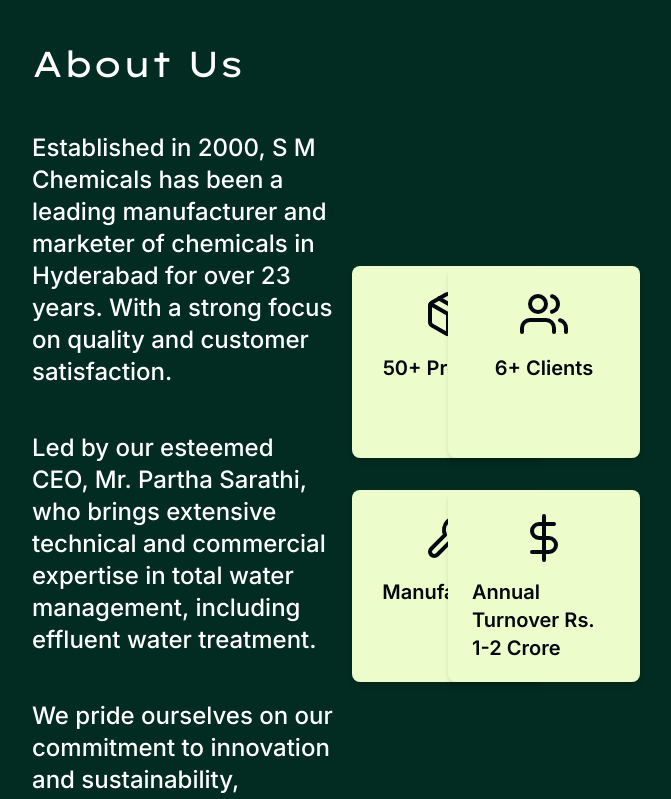
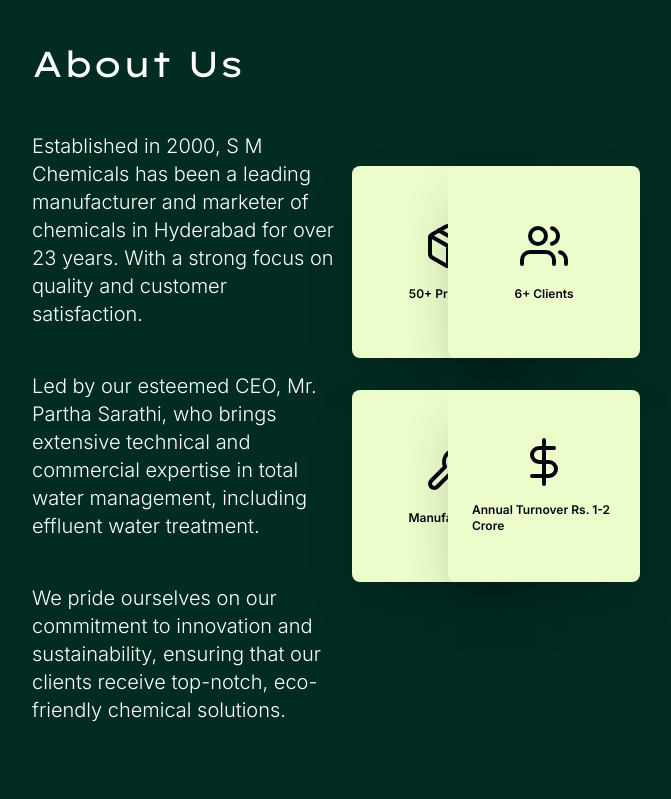
Before and after one commit to smchemicals/SM-Chemicals-NextJS, a Next.js app: page / in a window 1280 px wide. Shown: the part 940-1739 px from the top of the page, without its empty margins (368-1039 px from the left). Built offline with nearby package versions, Linux system fonts and the light colour scheme; a web font is replaced by a local one.

Commit message:
Minor changes to the text

```diff
--- a/components/aboutus.tsx
+++ b/components/aboutus.tsx
@@ -34,7 +34,7 @@
 								delay: 0.1,
 							}}>
 							<div className="mt-12 mb-11">
-								<p className="text-2xl font-medium text-white text-left">
+								<p className="text-xl font-light text-white text-left">
 									Established in 2000, S M Chemicals has been a leading
 									manufacturer and marketer of chemicals in Hyderabad for over
 									23 years. With a strong focus on quality and customer
@@ -42,14 +42,14 @@
 								</p>
 							</div>
 							<div className="mt-6 mb-11">
-								<p className="text-2xl text-white font-medium">
+								<p className="text-xl font-light text-white text-left">
 									Led by our esteemed CEO, Mr. Partha Sarathi, who brings
 									extensive technical and commercial expertise in total water
 									management, including effluent water treatment.
 								</p>
 							</div>
 							<div className="mt-6 mb-11">
-								<p className="text-2xl text-white font-medium">
+								<p className="text-xl font-light text-white text-left">
 									We pride ourselves on our commitment to innovation and
 									sustainability, ensuring that our clients receive top-notch,
 									eco-friendly chemical solutions.
@@ -72,13 +72,15 @@
 								{aboutCards.map((card, index) => (
 									<div
 										key={index}
-										className="bg-lime-100 p-6 rounded-lg shadow-md h-48 w-48">
-										<div className="text-5xl flex justify-center">
-											{card.icon}
+										className="bg-lime-100 p-6 rounded-lg shadow-2xl h-48 w-48 flex flex-col justify-center items-center">
+										{" "}
+										{/* Added flex flex-col justify-center items-center */}
+										<div className="text-5xl">
+											<div className="flex justify-center">{card.icon}</div>
+											<h3 className="text-xs flex justify-center font-semibold mt-4">
+												{card.title}
+											</h3>
 										</div>
-										<h3 className="text-xl flex justify-center font-semibold mt-4">
-											{card.title}
-										</h3>
 									</div>
 								))}
 							</div>
```
